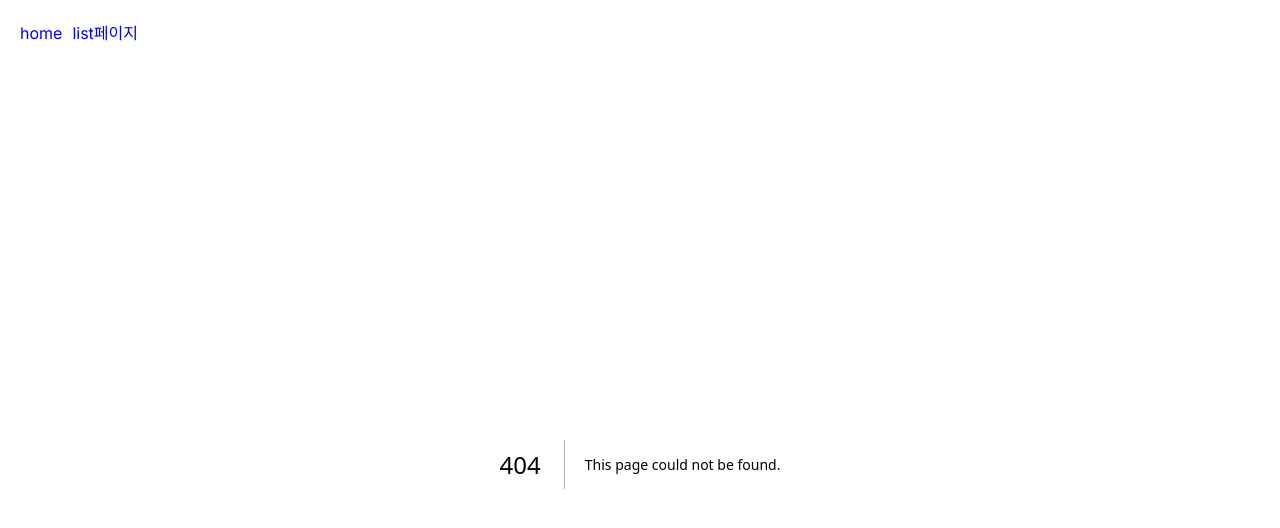
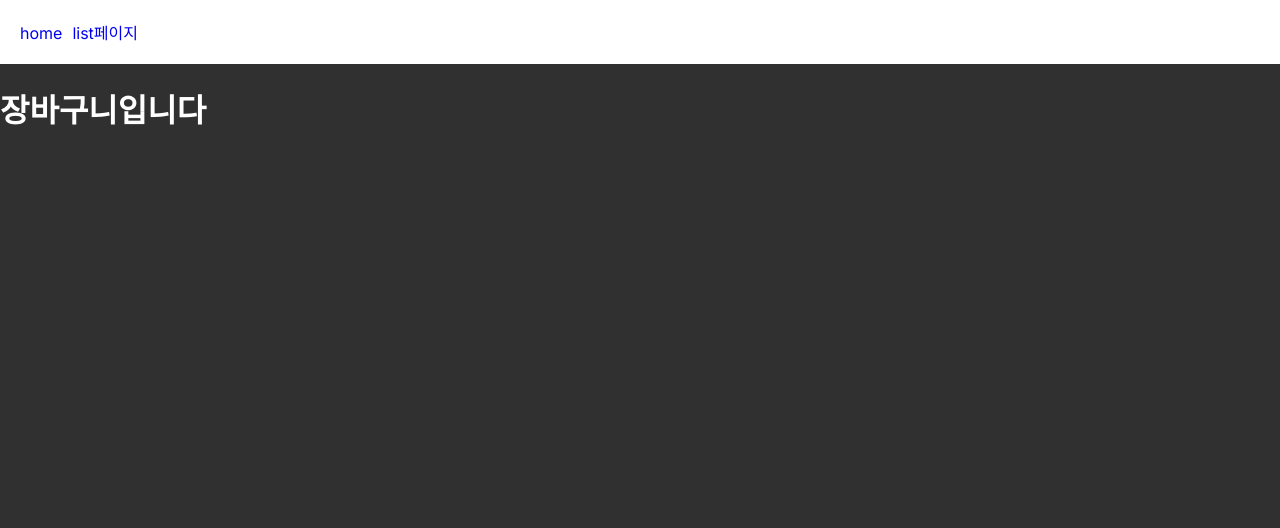
Before and after one commit to doong2imdang/TIL, a Next.js app in the folder CodingApple/Next.js/fresh/: page /cart in a window 1280 px wide. Before the commit this address had no page. Shown: the top 528 px of the page. Built offline with nearby package versions, Linux system fonts and the light colour scheme.

Commit message:
Next.js 1-4-1. 여러 페이지 만들기(라우팅) 숙제 1

```diff
--- /dev/null
+++ b/CodingApple/Next.js/fresh/app/cart/page.js
@@ -0,0 +1,7 @@
+export default function Cart() {
+  return (
+    <div>
+      <h1>장바구니입니다</h1>
+    </div>
+  );
+}
```
